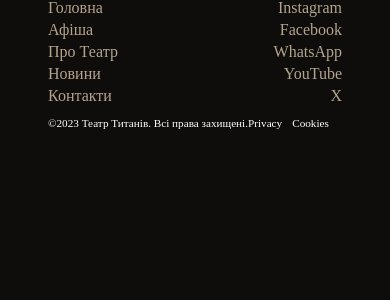
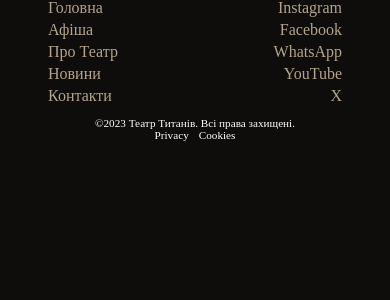
Before and after one commit to Mar4ik10/theatresiteproject, a Django app: page / in a window 390 px wide. Shown: the part 326-626 px from the top of the page. Run offline with Django 4.2, Linux system fonts and the light colour scheme.

Commit message:
Fix problem with prescription

```diff
--- a/theatreproj/static/responsive.css
+++ b/theatreproj/static/responsive.css
@@ -23,7 +23,8 @@
   }
 
   .footer-prescriptions {
-    justify-content: flex-start;
+    align-items: center;
+    flex-direction: column;
   }
 
   .footer-center {
@@ -37,7 +38,6 @@
 
   .footer-left,
   .footer-right {
-    flex-direction: column;
-    align-items: flex-start;
+    justify-content: center;
   }
 }
--- a/theatreproj/templates/base.html
+++ b/theatreproj/templates/base.html
@@ -96,7 +96,8 @@
         </div>
 
         <div class="footer-prescriptions">
-          <p class=>©2023 Театр Титанів. Всі права захищені.</p>
+          <div class="left-container"><p class=>©2023 Театр Титанів. Всі права захищені.</p></div>
+
           <div class="right-container">
             <p>Privacy</p>
             <p class=>Cookies</p>
```
